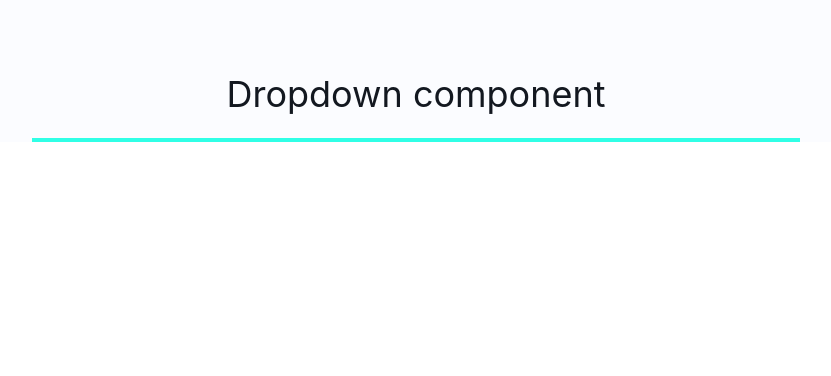
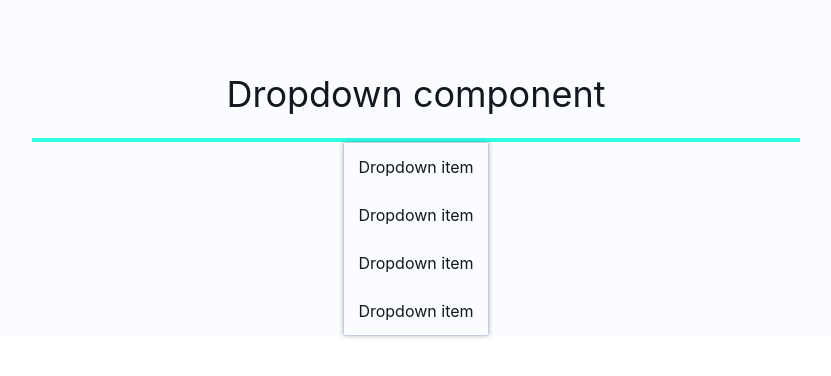
Before and after one commit to hebbeh/dropdown-showcase, a React (Create React App) app: page / in a window 1280 px wide. Shown: the top 376 px of the page, without its empty margins (224-1055 px from the left). Built offline with nearby package versions, Linux system fonts and the light colour scheme.

Commit message:
Trying out the Dropdown.Menu and Dropdown.Item in App

```diff
--- a/src/App.tsx
+++ b/src/App.tsx
@@ -3,16 +3,29 @@ import './App.css';
 import Typography from './Components/Style/Typography';
 import Space from './Components/Layout/Space';
 import Divider from './Components/Layout/Divider';
+import Dropdown from './Components/Input/Dropdown';
 
 function App() {
   return (
-    <div className="App">
-      <div className="container">
-        <div className="headerContainer">
-          <Typography type="header">Dropdown component</Typography>
-          <Space type="medium" />
-          <Divider type="decorative" />
-        </div>
+    <div className="container">
+      <div className="headerContainer">
+        <Typography type="header">Dropdown component</Typography>
+        <Space type="medium" />
+        <Divider type="decorative" />
+        <Dropdown.Menu>
+          <Dropdown.Item>
+            <Typography type="content">Dropdown item</Typography>
+          </Dropdown.Item>
+          <Dropdown.Item>
+            <Typography type="content">Dropdown item</Typography>
+          </Dropdown.Item>
+          <Dropdown.Item>
+            <Typography type="content">Dropdown item</Typography>
+          </Dropdown.Item>
+          <Dropdown.Item>
+            <Typography type="content">Dropdown item</Typography>
+          </Dropdown.Item>
+        </Dropdown.Menu>
       </div>
     </div>
   );
```
